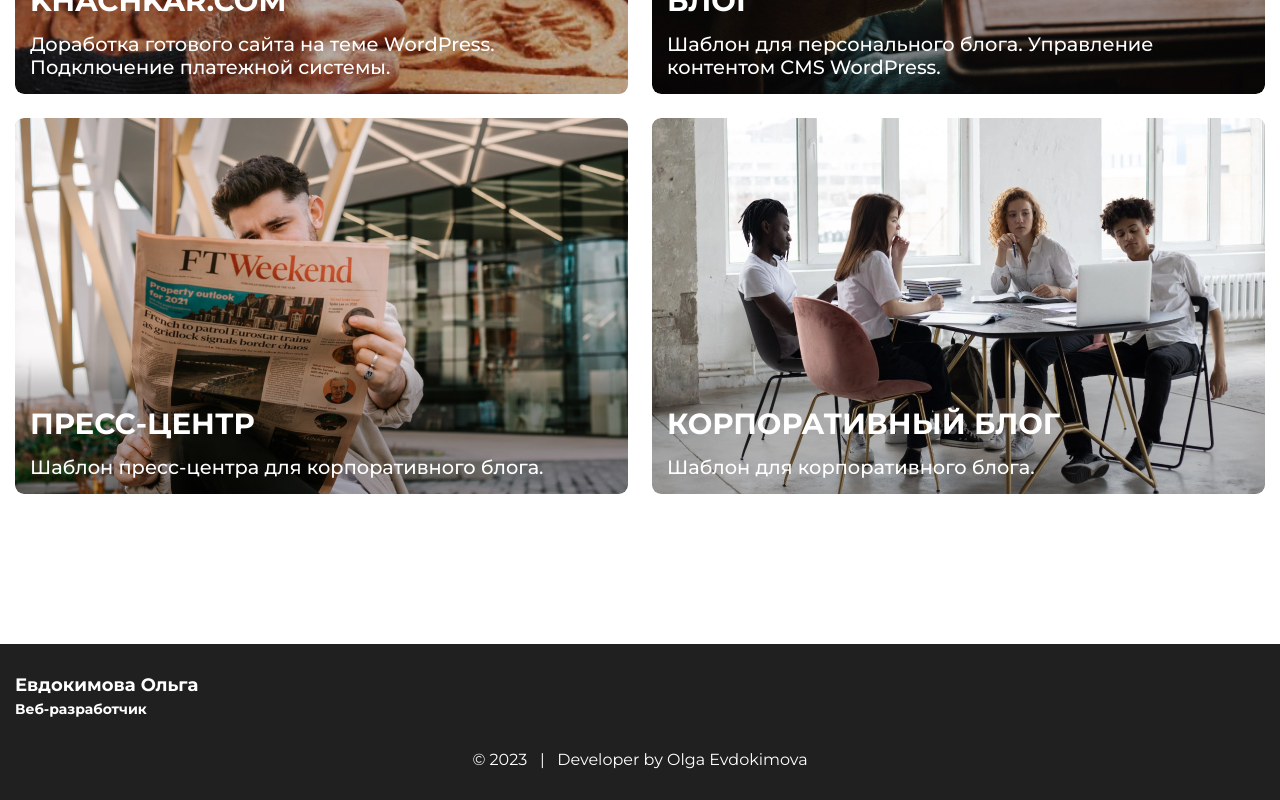
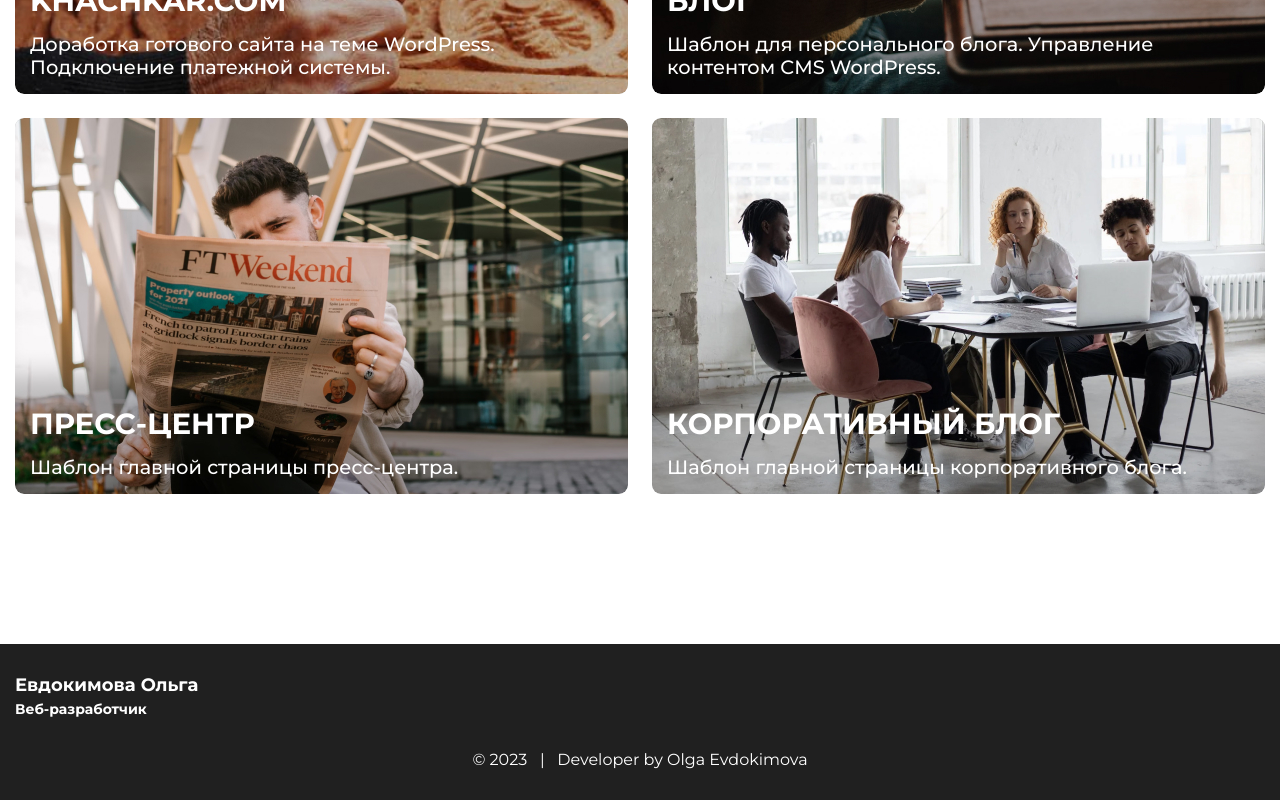
Before and after one commit to olga-evdokimova/evdokimovaolga, a Next.js app: page / in a window 1280 px wide. Shown: the part 1062-1862 px from the top of the page. Built offline with nearby package versions, Linux system fonts and the light colour scheme.

Commit message:
nav hover

```diff
--- a/app/components/nav/Nav.scss
+++ b/app/components/nav/Nav.scss
@@ -30,6 +30,14 @@
                 font-size: 30px;
             }
         }
+        a {
+            border-bottom: 2px solid transparent;
+            transition: all 0.5s ease;
+            &:hover {
+                border-bottom: 2px solid #d9d9d9;
+                transition: all 0.5s ease;
+            }
+        }
     }
 }
 .icon_menu {
@@ -38,7 +46,7 @@
     height: 30px;
     @media (max-width: 992px) {
         display: block;
-        position: fixed;
+        position: absolute;
         top: 30px;
         right: 20px;
         transform: translateY(-50%);
@@ -48,8 +56,6 @@
     @media (max-width: 600px) {
         right: 10px;
     }
-
-
 }
 .active_menu {
     right: 0;
--- a/app/page.tsx
+++ b/app/page.tsx
@@ -38,14 +38,14 @@ export default function Home() {
       id: 5,
       title: "Пресс-центр",
       img: "project-05.jpg",
-      text: "Шаблон пресс-центра для корпоративного блога.",
+      text: "Шаблон главной страницы пресс-центра.",
       href: "https://olga-evdokimova.github.io/blog-Press/",
     },
     {
       id: 6,
       title: "Корпоративный блог",
       img: "project-06.jpg",
-      text: "Шаблон для корпоративного блога.",
+      text: "Шаблон главной страницы корпоративного блога.",
       href: "https://olga-evdokimova.github.io/blog-Corporate/",
     },
   ];
--- a/app/style.scss
+++ b/app/style.scss
@@ -3,9 +3,10 @@
     grid-template-columns: repeat(2, 1fr);
     gap: 24px;
     padding-bottom: 150px;
-    @media (max-width: 767px) {
+    @media (max-width: 992px) {
         grid-template-columns: repeat(1, 1fr);
         gap: 15px;
+          padding-bottom: 80px;
     }
     &__wrapper {
         position: relative;
@@ -35,7 +36,7 @@
         border-radius: 9px;
         overflow: hidden;
         @media (max-width: 992px) {
-            height: calc(250px + (376 - 250) * ((100vw - 390px) / (992 - 390)));
+            height: calc(250px + (476 - 250) * ((100vw - 390px) / (992 - 390)));
         }
         &:before {
             content: " ";
```
